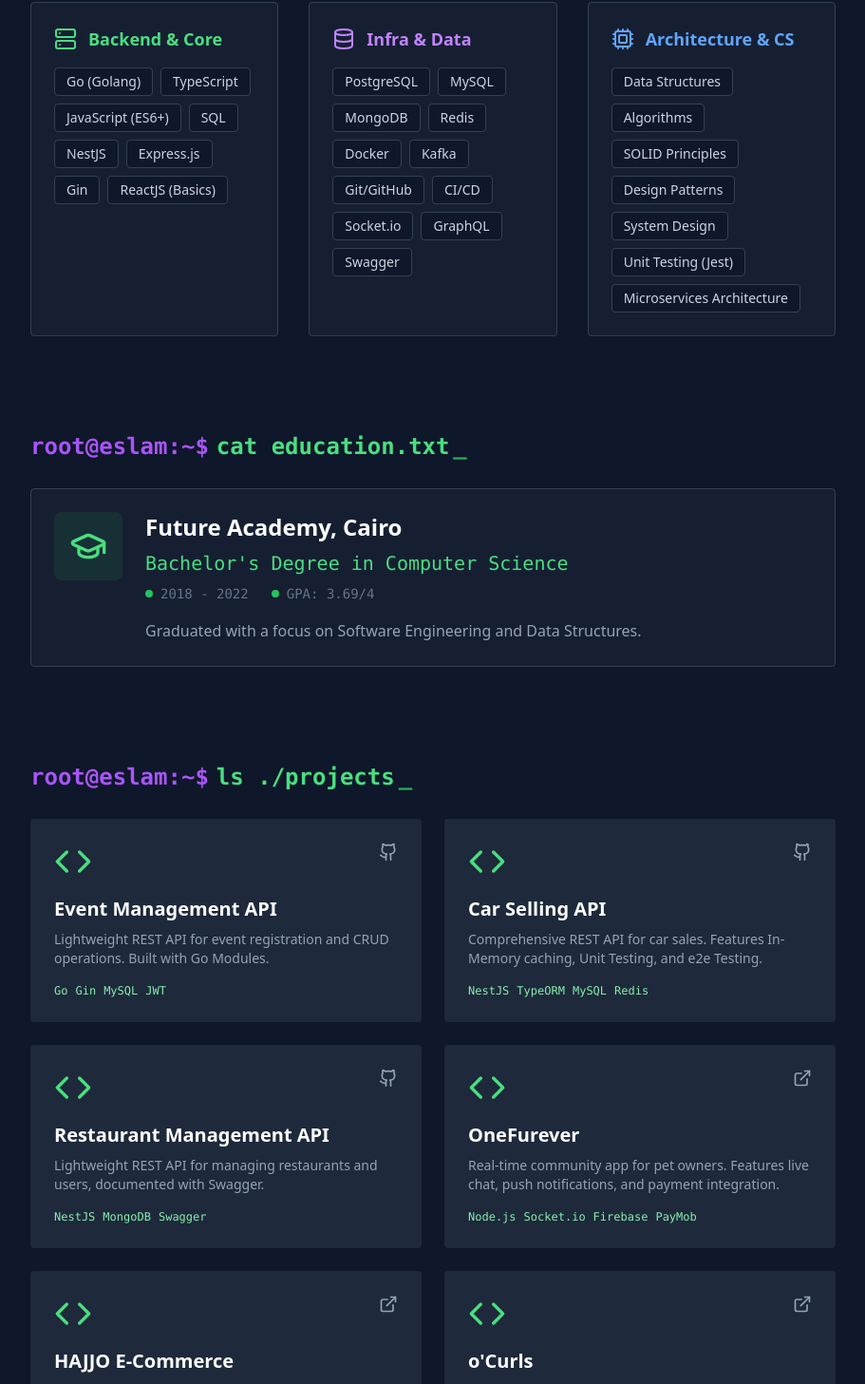
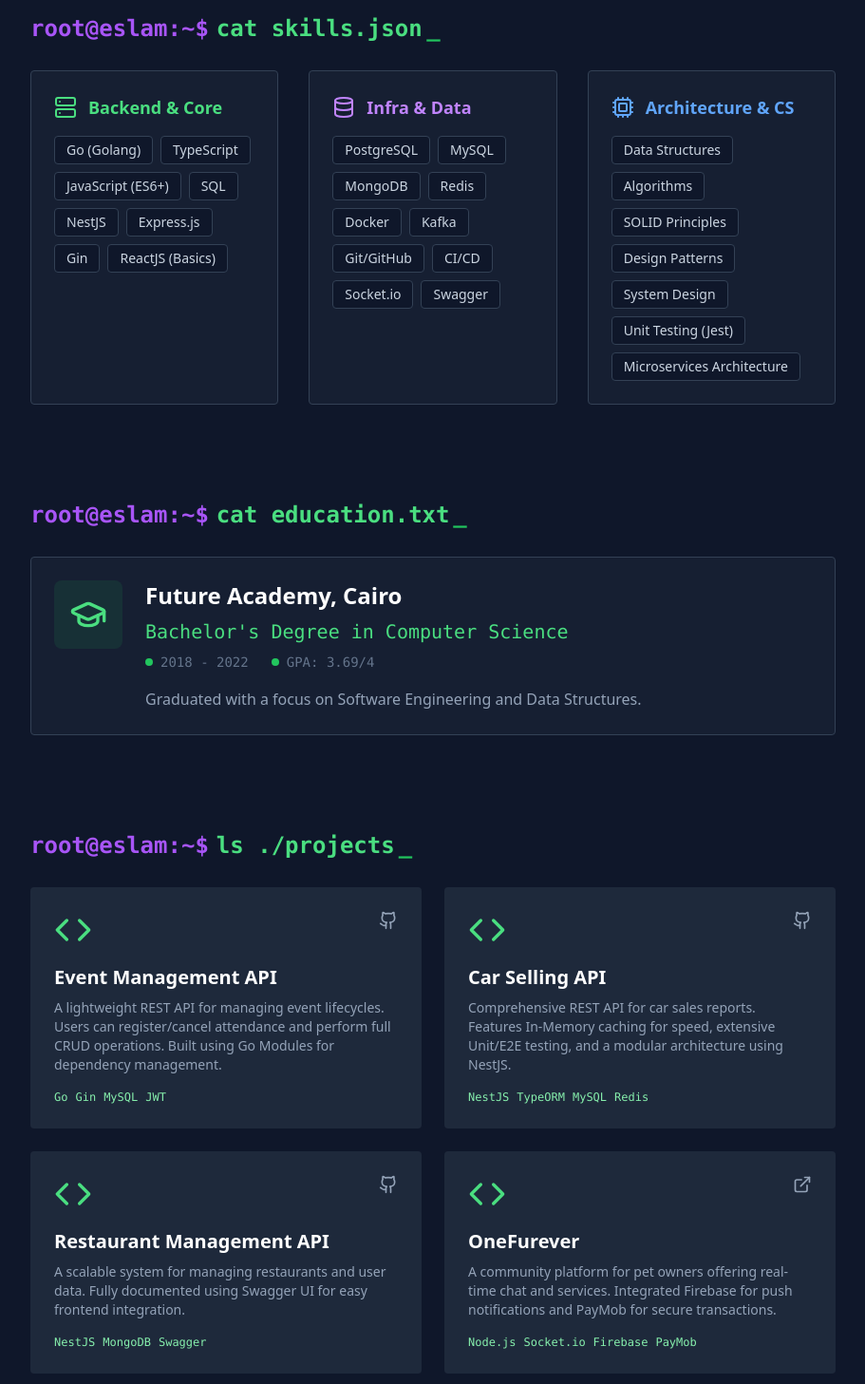
Before and after one commit to Eslam-Amin/Portfolio, a React (Create React App) app: page / in a window 1280 px wide. Shown: the part 1329-2786 px from the top of the page at 95% size, without its empty margins (184-1095 px from the left). Built offline with nearby package versions, Linux system fonts and the light colour scheme.

Commit message:
Updated My Data

```diff
--- a/src/data/portfolioData.js
+++ b/src/data/portfolioData.js
@@ -24,6 +24,7 @@ export const skills = {
   languages: ["Go (Golang)", "TypeScript", "JavaScript (ES6+)", "SQL"],
   frameworks: ["NestJS", "Express.js", "Gin", "ReactJS (Basics)"],
   databases: ["PostgreSQL", "MySQL", "MongoDB", "Redis"],
+  tools: ["Docker", "Kafka", "Git/GitHub", "CI/CD", "Socket.io", "Swagger"],
   concepts: [
     "Data Structures",
     "Algorithms",
@@ -32,15 +33,6 @@ export const skills = {
     "System Design",
     "Unit Testing (Jest)",
     "Microservices Architecture"
-  ],
-  tools: [
-    "Docker",
-    "Kafka",
-    "Git/GitHub",
-    "CI/CD",
-    "Socket.io",
-    "GraphQL",
-    "Swagger"
   ]
 };
 
@@ -51,7 +43,7 @@ export const experience = [
     duration: "June 2025 - Nov 2025",
     type: "Hybrid",
     description:
-      "Developing a Social Media Listening Tool using MERN Stack and NestJS. Enhanced tool performance, fixed production issues, and assisted in tool rebranding."
+      "Developed a Social Media Listening Tool using MERN Stack and NestJS. Focused on enhancing tool performance, resolving critical production issues, and assisting in the complete rebranding of the tool's architecture."
   },
   {
     company: "Amwal",
@@ -59,7 +51,7 @@ export const experience = [
     duration: "Mar 2025 - Apr 2025",
     type: "Remote",
     description:
-      "Developed Supply Chain Finance services. Migrated raw MySQL queries to TypeORM, implemented class-validator, and collaborated on JWT security enhancements."
+      "Built a Supply Chain Finance service. Successfully migrated legacy raw MySQL queries to TypeORM repositories for maintainability. Implemented class-validator for strict HTTP request validation and collaborated on security enhancements using JWT."
   },
   {
     company: "Neon",
@@ -67,7 +59,7 @@ export const experience = [
     duration: "May 2024 - June 2025",
     type: "On-Site",
     description:
-      "Built scalable web apps for E-Commerce and E-Learning. Optimized MongoDB/MySQL indexing to reduce latency. Debugged and resolved errors in existing codebases."
+      "Developed scalable web applications for E-Commerce and E-Learning platforms. Optimized database performance by indexing MongoDB and MySQL queries, significantly reducing system latency. Debugged and resolved complex errors to ensure platform stability."
   }
 ];
 
@@ -75,55 +67,61 @@ export const projects = [
   {
     title: "Event Management API",
     tech: ["Go", "Gin", "MySQL", "JWT"],
-    desc: "Lightweight REST API for event registration and CRUD operations. Built with Go Modules.",
-    github: "#"
+    desc: "A lightweight REST API for managing event lifecycles. Users can register/cancel attendance and perform full CRUD operations. Built using Go Modules for dependency management.",
+    github: "https://github.com/Eslam-Amin/Event-Management-Api"
   },
   {
     title: "Car Selling API",
     tech: ["NestJS", "TypeORM", "MySQL", "Redis"],
-    desc: "Comprehensive REST API for car sales. Features In-Memory caching, Unit Testing, and e2e Testing.",
-    github: "#"
+    desc: "Comprehensive REST API for car sales reports. Features In-Memory caching for speed, extensive Unit/E2E testing, and a modular architecture using NestJS.",
+    github: "https://github.com/Eslam-Amin/Car-Selling-Api"
   },
   {
     title: "Restaurant Management API",
     tech: ["NestJS", "MongoDB", "Swagger"],
-    desc: "Lightweight REST API for managing restaurants and users, documented with Swagger.",
-    github: "#"
+    desc: "A scalable system for managing restaurants and user data. Fully documented using Swagger UI for easy frontend integration.",
+    github: "https://github.com/Eslam-Amin/Restaurant-Management-Api"
   },
   {
     title: "OneFurever",
     tech: ["Node.js", "Socket.io", "Firebase", "PayMob"],
-    desc: "Real-time community app for pet owners. Features live chat, push notifications, and payment integration.",
-    link: "#"
+    desc: "A community platform for pet owners offering real-time chat and services. Integrated Firebase for push notifications and PayMob for secure transactions.",
+    link: "https://onefurever.com"
   },
   {
     title: "HAJJO E-Commerce",
     tech: ["Node.js", "Express", "Redis", "PayMob"],
-    desc: "Backend for a suits e-commerce platform. Implemented Redis caching to enhance performance mechanism.",
-    link: "#"
+    desc: "Backend server built from scratch for a suits e-commerce brand. Implemented Redis caching to optimize product retrieval speeds and integrated local payment gateways."
   },
   {
     title: "o'Curls",
     tech: ["Node.js", "Express", "MongoDB", "PayMob"],
-    desc: "Curly hair products e-commerce. Migrated legacy iframe payments to Unified Checkout with PayMob.",
-    link: "#"
+    desc: "E-commerce solution for hair products. Key contribution involved upgrading the payment infrastructure from legacy iframes to a modern Unified Checkout with PayMob.",
+    link: "https://ocurls.com"
   },
   {
     title: "Social Network",
     tech: ["MERN Stack", "Socket.io", "ContextAPI"],
-    desc: "Facebook clone with real-time messaging. Mimics older FB UI with modern backend architecture.",
-    github: "#"
+    desc: "A social platform mimicking the classic Facebook experience. Features real-time messaging using Socket.io and a reactive frontend built with ContextAPI.",
+    github: "https://github.com/Eslam-Amin/Social-Network-Backend",
+    link: "https://social-network-mern.netlify.app"
   },
   {
     title: "Market Backend Service",
     tech: ["Node.js", "MySQL", "MongoDB", "JWT"],
-    desc: "Hybrid database system (SQL & NoSQL) for managing branches, cashiers, products, and receipts.",
-    github: "#"
+    desc: "A complex system managing branches, cashiers, and receipts. Demonstrates ability to work with hybrid database architectures (SQL & NoSQL) simultaneously.",
+    github: "https://github.com/Eslam-Amin/Market-Backend"
   },
   {
     title: "Explorer Enthusiast",
     tech: ["Node.js", "MapBox", "Pug", "MongoDB"],
-    desc: "Tour management app. Integrated MapBox for displaying tour locations and geo-data.",
-    github: "#"
+    desc: "Tour management application featuring geo-spatial data visualization. Integrated MapBox API to display tour locations on interactive maps.",
+    github: "https://github.com/Eslam-Amin/Explorer-Enthusiast-Backend"
+  },
+  {
+    title: "Portfolio v1.0 (Legacy)",
+    tech: ["HTML/CSS", "JavaScript", "Bootstrap"],
+    desc: "My original portfolio website. Kept here to demonstrate my progression as a developer and my history with frontend technologies.",
+    link: "https://eslam-amin-portfolio.netlify.app/"
   }
 ];
```
